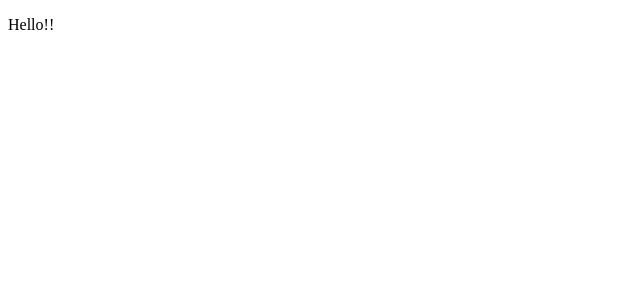
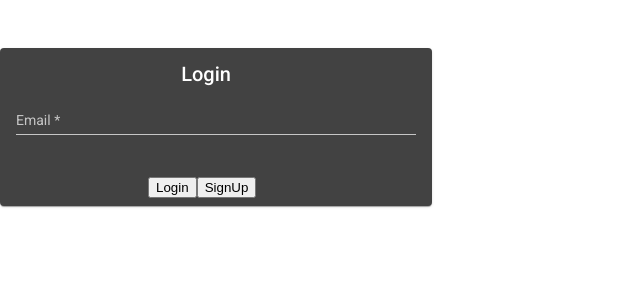
Before and after one commit to YogeshSolanki2/Swiggy, an Angular app: page / in a window 1280 px wide. Shown: the top 300 px of the page, without its empty margins (0-640 px from the left). Built offline with nearby package versions, Linux system fonts and the light colour scheme.

Commit message:
funtionality added to login page

```diff
--- a/angular.json
+++ b/angular.json
@@ -24,6 +24,7 @@
               "src/assets"
             ],
             "styles": [
+              "./node_modules/@angular/material/prebuilt-themes/purple-green.css",
               "src/styles.css"
             ],
             "scripts": []
@@ -88,6 +89,7 @@
               "src/assets"
             ],
             "styles": [
+              "./node_modules/@angular/material/prebuilt-themes/purple-green.css",
               "src/styles.css"
             ],
             "scripts": []
--- a/package.json
+++ b/package.json
@@ -12,10 +12,12 @@
   "private": true,
   "dependencies": {
     "@angular/animations": "~10.0.0",
+    "@angular/cdk": "^10.2.7",
     "@angular/common": "~10.0.0",
     "@angular/compiler": "~10.0.0",
     "@angular/core": "~10.0.0",
     "@angular/forms": "~10.0.0",
+    "@angular/material": "^10.2.7",
     "@angular/platform-browser": "~10.0.0",
     "@angular/platform-browser-dynamic": "~10.0.0",
     "@angular/router": "~10.0.0",
--- a/src/app/app.component.html
+++ b/src/app/app.component.html
@@ -1 +1,2 @@
-<p>Hello!!</p>
+<mat-slider min="1" max="100" step="1" value="1"></mat-slider>
+<app-login-page></app-login-page>
--- a/src/app/login-page/login-page.component.css
+++ b/src/app/login-page/login-page.component.css
@@ -0,0 +1,25 @@
+.example-form {
+  min-width: 150px;
+  max-width: 500px;
+  width: 100%;
+}
+
+.example-full-width {
+  width: 100%;
+}
+
+.example-card {
+  max-width: 400px;
+}
+
+.example-header-image {
+  padding: auto;
+  background-size: cover;
+}
+.direction{
+  padding-left: 300%;
+}
+.xyz{
+  padding-left: 35%;
+
+}
--- a/src/app/login-page/login-page.component.html
+++ b/src/app/login-page/login-page.component.html
@@ -1 +1,25 @@
-<p>login-page works!</p>
+<mat-card class="example-card">
+  <mat-card-header>
+    <mat-card-title class = "direction" >Login</mat-card-title>
+  </mat-card-header>
+  <mat-card-content>
+    <div>
+      <form class="example-form">
+        <mat-form-field class="example-full-width">
+          <mat-label>Email</mat-label>
+          <input type="email" matInput [formControl]="emailFormControl" placeholder="Ex. pat@example.com">
+          <mat-error *ngIf="emailFormControl.hasError('email') && !emailFormControl.hasError('required')">
+            Please enter a valid email address
+          </mat-error>
+          <mat-error *ngIf="emailFormControl.hasError('required')">
+            Email is <strong>required</strong>
+          </mat-error>
+        </mat-form-field>
+      </form>
+    </div>
+  </mat-card-content>
+  <mat-card-actions class ="xyz">
+    <button mat-button>Login</button>
+    <button mat-button>SignUp</button>
+  </mat-card-actions>
+</mat-card>
--- a/src/app/login-page/login-page.component.ts
+++ b/src/app/login-page/login-page.component.ts
@@ -1,15 +1,18 @@
 import { Component, OnInit } from '@angular/core';
-
+import {FormControl, Validators} from '@angular/forms';
 @Component({
   selector: 'app-login-page',
   templateUrl: './login-page.component.html',
   styleUrls: ['./login-page.component.css']
 })
-export class LoginPageComponent implements OnInit {
+export class LoginPageComponent  {
+  emailFormControl = new FormControl('', [
+    Validators.required,
+    Validators.email,
+  ]);
+  // constructor() { }
 
-  constructor() { }
-
-  ngOnInit(): void {
-  }
+  // ngOnInit(): void {
+  // }
 
 }
--- a/src/index.html
+++ b/src/index.html
@@ -6,8 +6,12 @@
   <base href="/">
   <meta name="viewport" content="width=device-width, initial-scale=1">
   <link rel="icon" type="image/x-icon" href="favicon.ico">
+  <link href="https://fonts.googleapis.com/css?family=Roboto:300,400,500&display=swap" rel="stylesheet">
+  <link href="https://fonts.googleapis.com/icon?family=Material+Icons" rel="stylesheet">
 </head>
-<body>
-  <app-root></app-root>
+<body class="mat-typography">
+   <app-root></app-root>
+   <!-- <app-login-page></app-login-page> -->
+
 </body>
 </html>
--- a/src/styles.css
+++ b/src/styles.css
@@ -1 +1,4 @@
 /* You can add global styles to this file, and also import other style files */
+
+html, body { height: 100%; }
+body { margin: 0; font-family: Roboto, "Helvetica Neue", sans-serif; }
```
Also changed, not shown: src/app/app.module.ts (+16 -3 lines), 1 other file (tests, documents, lock files or other folders).
